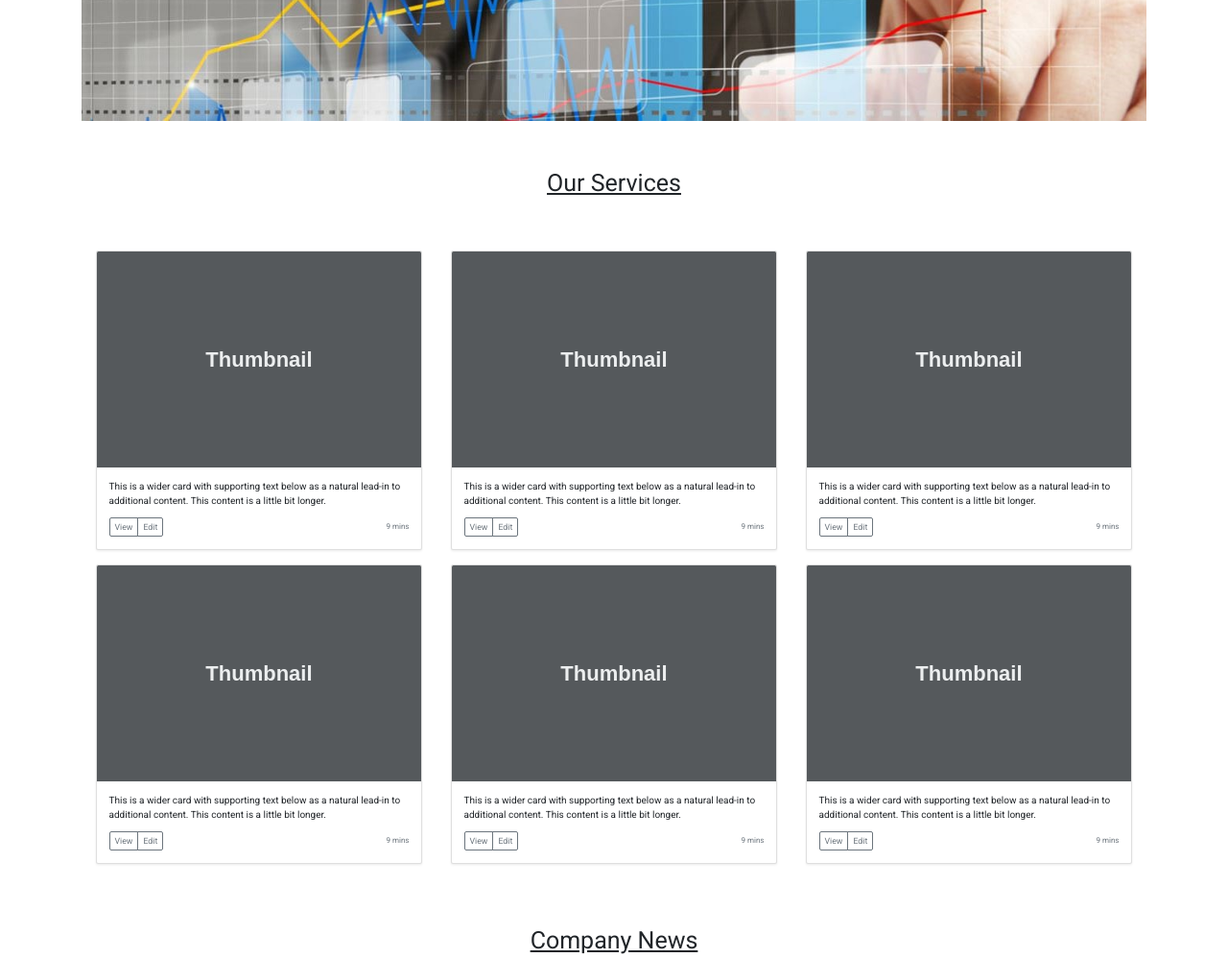
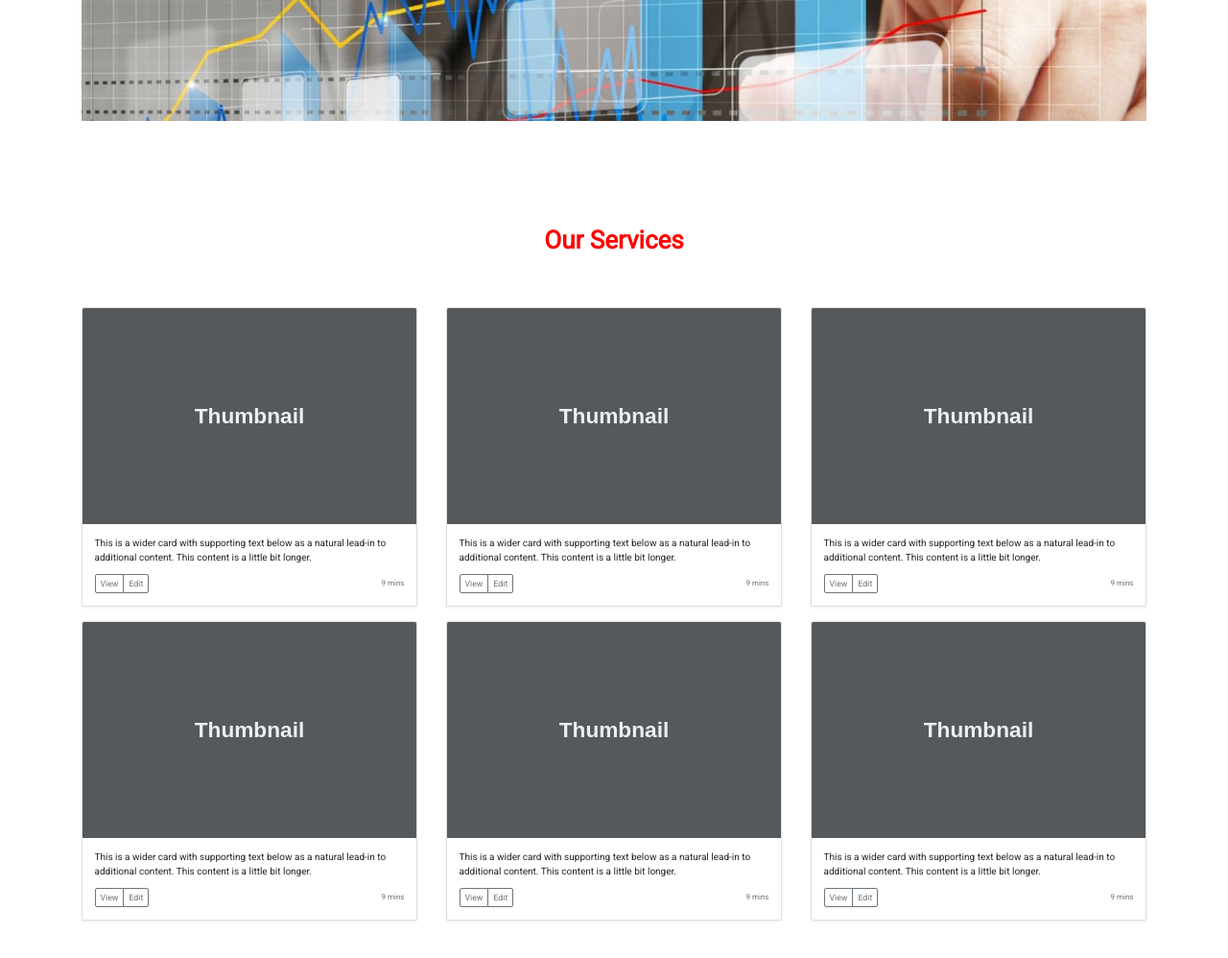
Before and after one commit to IMRAN104/absecurities, a plain HTML site: page index.html in a window 1280 px wide. Shown: the part 400-1398 px from the top of the page at 96% size. Drawn offline with nearby package versions, Linux system fonts and the light colour scheme.

Commit message:
styles fixed

```diff
--- a/css/main.scss
+++ b/css/main.scss
@@ -106,6 +106,20 @@ html,body{
     color: white;
 }
 
+
+.services-section-div{
+    padding: 55px 0px;
+}
+.services-section-header{
+    text-align: center;
+    padding: 50px 0px;
+    .services-section-header-text{
+        font-size: 2.6rem;
+        font-weight: 600;
+        color: red;
+        border-radius: 4px;
+    }
+}
 
 
 
--- a/index.html
+++ b/index.html
@@ -10,6 +10,7 @@
 </head>
 <body>
 <div >
+
     <section id="header-section">
         <nav class="navbar navbar-expand-lg navbar-light" style="z-index: 999; padding: 0;">
             <button class="navbar-toggler" type="button" data-toggle="collapse" data-target="#navbarNav" aria-controls="navbarNav" aria-expanded="false" aria-label="Toggle navigation">
@@ -144,6 +145,7 @@
             </div>
         </nav>
     </section>
+
     <section id="ticker-section" class="container">
         <div class="row">
             <div class="col-12 col-lg-3 col-xl-3 ticker-section--logo">
@@ -208,12 +210,14 @@
             </div>
         </div>
     </section>
+
     <section id="carousel-section" class="container" >
         <img src="images/home-image.JPG" alt="" width="100%">
     </section>
-    <section id="services-section" class="container">
-      <div class="row" style="display: flex; justify-content: center; margin-top: 50px;margin-bottom: 50px;text-decoration: underline;">
-        <h1>Our Services</h1>
+
+    <section id="services-section" class="container services-section-div">
+      <div class="services-section-header">
+        <div class="services-section-header-text">Our Services</div>
       </div>
       <div class="container">
 
@@ -361,7 +365,6 @@
         </div>
       </div>
     </section>
-
 
     <section id="company-news-section" class="container">
         <div class="container">
```
Also changed, not shown: css/main.css, 1 other file.
